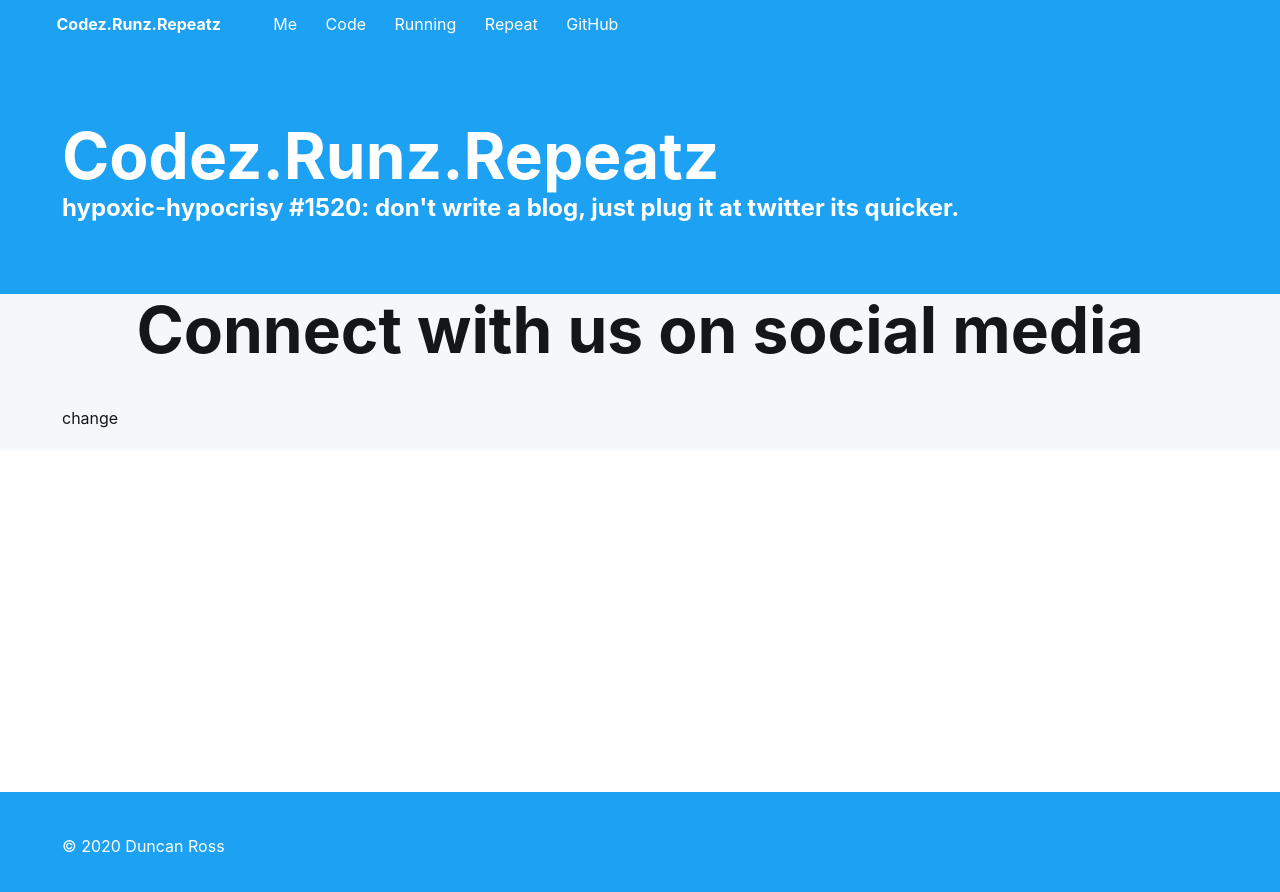
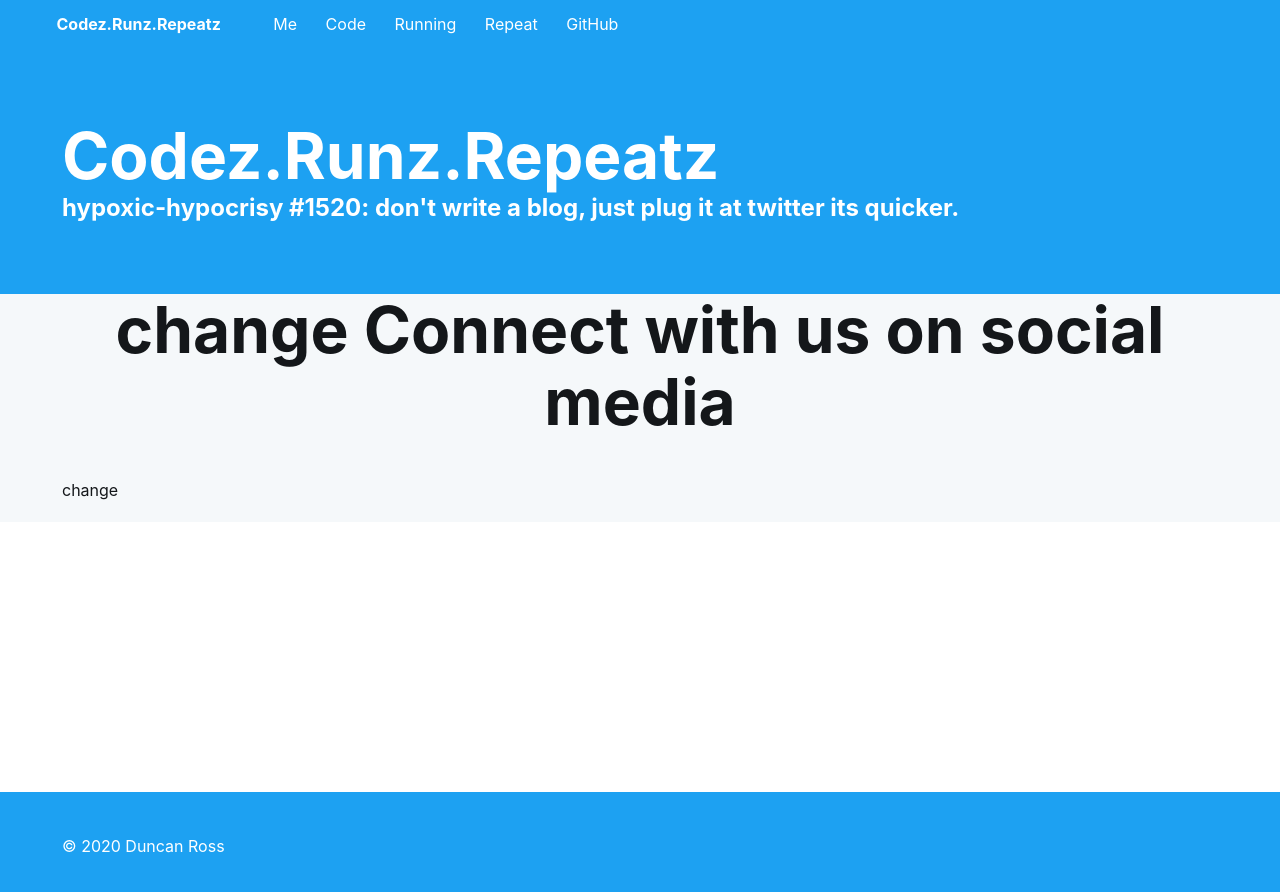
Before and after one commit to codez-runz-repeatz/codez-runz-repeatz.github.io, a Jekyll site: the page built from index.html, in a window 1280 px wide. Shown: the top 892 px of the page. Built offline with Jekyll 4.4.1, drawn with Linux system fonts in a browser that asks for light colours; some web fonts are replaced; comment, search, counter and statistics services are not loaded.

Commit message:
Update index.html

```diff
--- a/index.html
+++ b/index.html
@@ -20,7 +20,7 @@ custom_js: index.js
 <section class="grey">
         <div class="container">
             <div id="philosophy-text">
-                <h1 class="large-title center-text mega-margin">Connect with us on social media</h1>
+                <h1 class="large-title center-text mega-margin">change Connect with us on social media</h1>
                 change
                 <div class="social-media-icons">
                     <a href="https://twitter.com/codez_runz_repZ" target="_blank"><i class="fa-twitter"></i></a>
```
